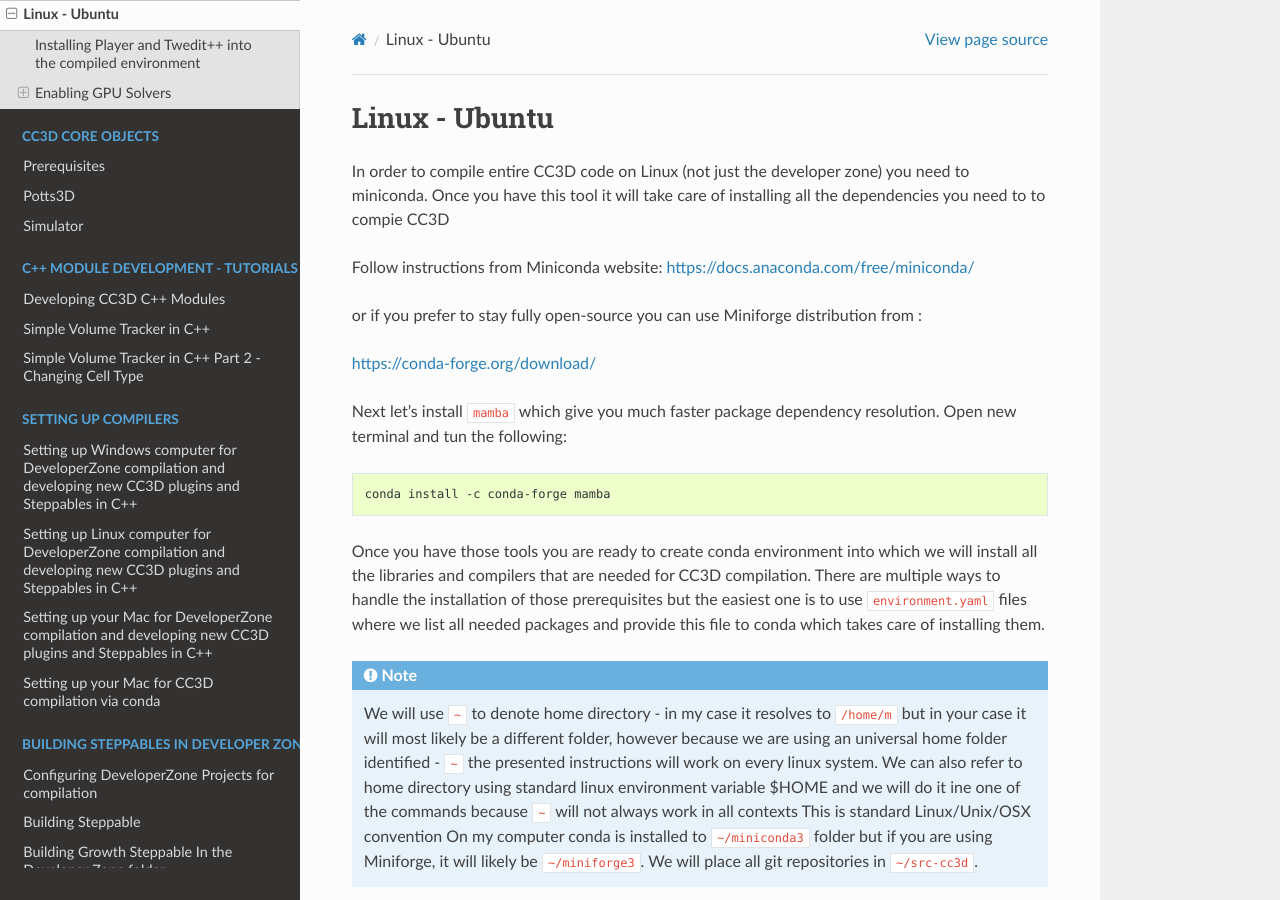
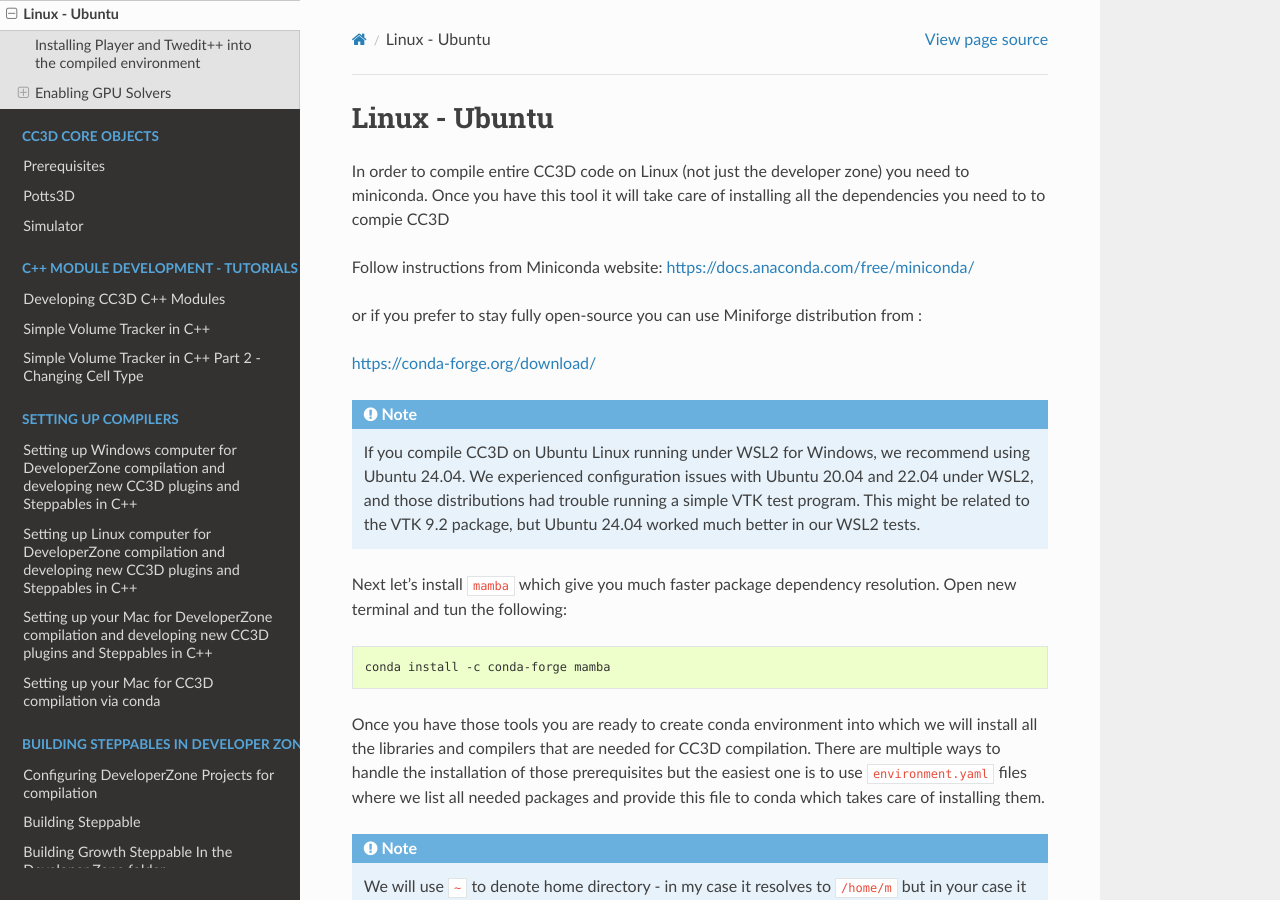
Before and after one commit to CompuCell3D/CompuCell3DDevelopersManual, a Sphinx documentation site: the page built from docs/building_core_cc3d_cpp_code_linux.rst, in a window 1280 px wide and 900 px high. Built offline with Sphinx 7.4.7 and the Read the Docs theme 3.1.0, drawn with Linux system fonts in a browser that asks for light colours.

Commit message:
added a note to WSL ubuntu users

```diff
--- a/docs/building_core_cc3d_cpp_code_linux.rst
+++ b/docs/building_core_cc3d_cpp_code_linux.rst
@@ -11,6 +11,14 @@
 or if you prefer to stay fully open-source you can use Miniforge distribution from :
 
 https://conda-forge.org/download/
+
+.. note::
+
+    If you compile CC3D on Ubuntu Linux running under WSL2 for Windows,
+    we recommend using Ubuntu 24.04.
+    We experienced configuration issues with Ubuntu 20.04 and 22.04 under WSL2,
+    and those distributions had trouble running a simple VTK test program.
+    This might be related to the VTK 9.2 package, but Ubuntu 24.04 worked much better in our WSL2 tests.
 
 Next let's install ``mamba`` which give you much faster package dependency resolution. Open new terminal and tun the following:
 
```
